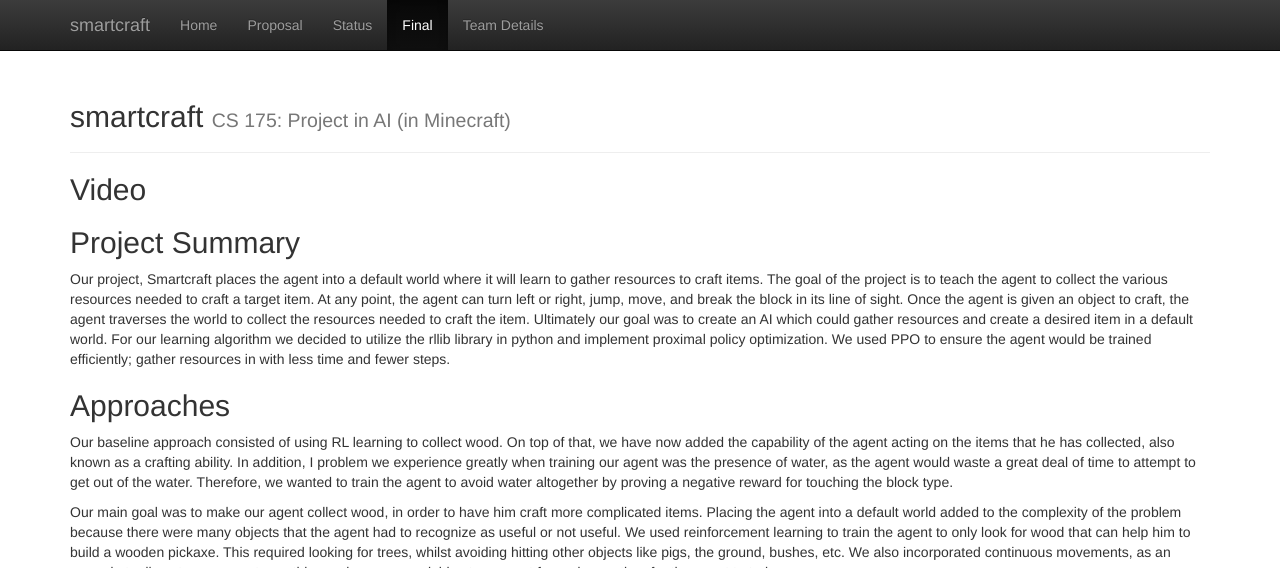
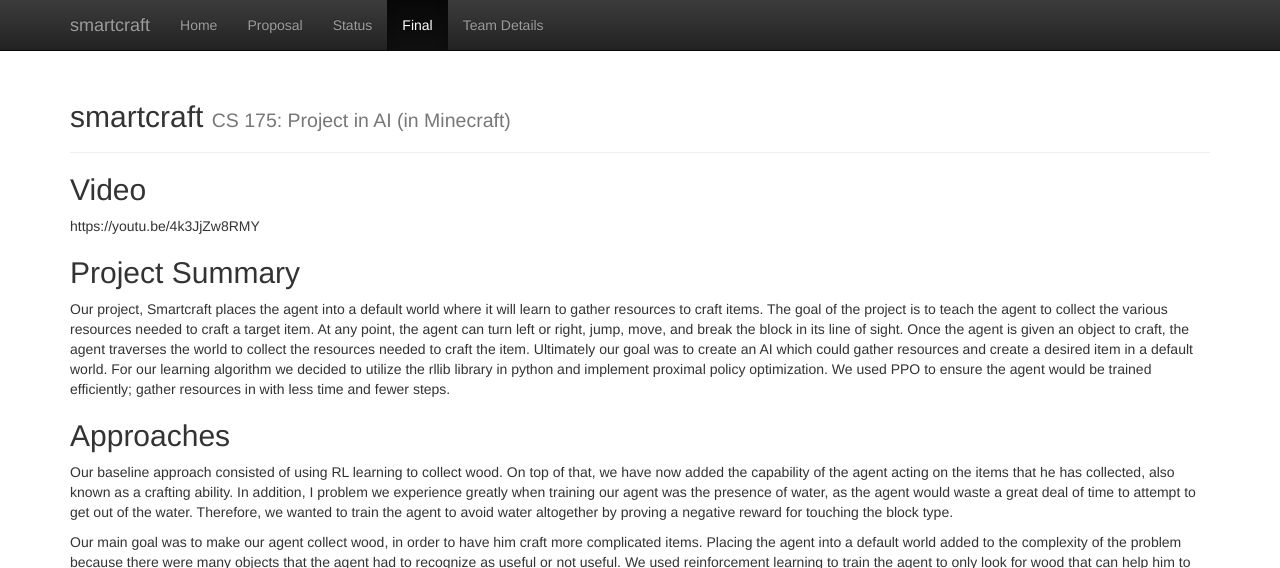
Before and after one commit to parth-parekh/CS175, a Jekyll site: the page built from docs/final.md, in a window 1280 px wide and 900 px high, cut to the strip 0-568 px from the top of the window. Built offline with Jekyll 4.4.1, drawn with Linux system fonts in a browser that asks for light colours; some of the changed lines change nothing that is shown.

Commit message:
Update final.md

```diff
--- a/docs/final.md
+++ b/docs/final.md
@@ -3,6 +3,7 @@
 title: Final Report
 ---
 ## Video
+https://youtu.be/4k3JjZw8RMY
 
 ## Project Summary
 Our project, Smartcraft places the agent into a default world where it will learn to gather resources to craft items. The goal of the project is to teach the agent to collect the various resources needed to craft a target item. At any point, the agent can turn left or right, jump, move, and break the block in its line of sight. Once the agent is given an object to craft, the agent traverses the world to collect the resources needed to craft the item. Ultimately our goal was to create an AI which could gather resources and create a desired item in a default world. For our learning algorithm we decided to utilize the rllib library in python and implement proximal policy optimization. We used PPO to ensure the agent would be trained efficiently; gather resources in with less time and fewer steps.
```
